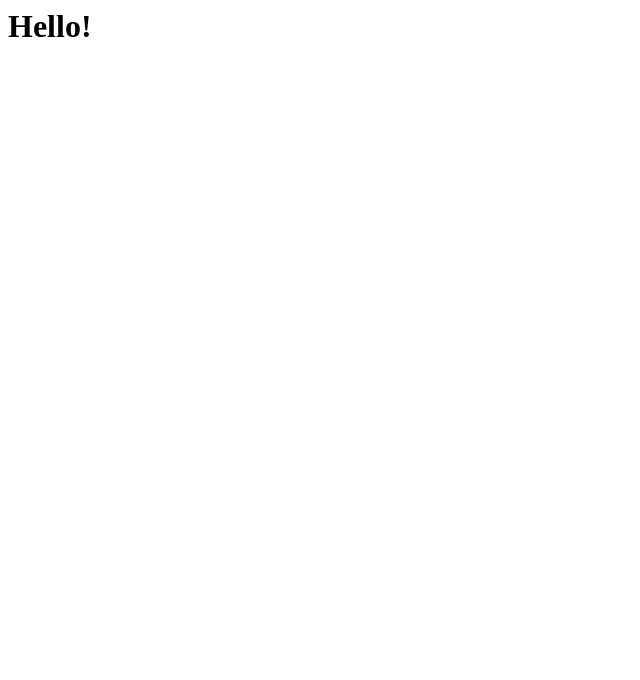
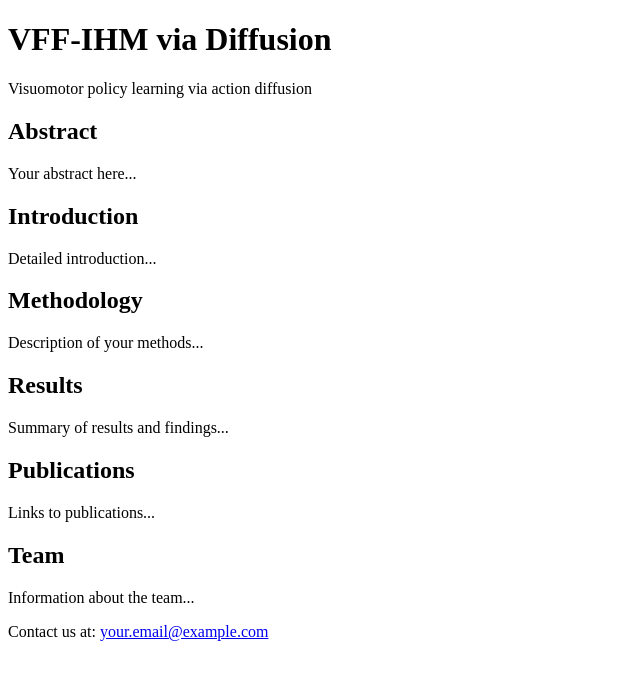
Before and after one commit to QiyangYan/VFF-IHM-via-Diffusion, a plain HTML site: page index.html in a window 1280 px wide. Shown: the whole page, without its empty margins (0-640 px from the left). Drawn offline with Linux system fonts and the light colour scheme.

Commit message:
Update index.html

```diff
--- a/index.html
+++ b/index.html
@@ -1 +1,42 @@
-<h1>Hello!</h1>
+<!DOCTYPE html>
+<html lang="en">
+<head>
+    <meta charset="UTF-8">
+    <meta name="viewport" content="width=device-width, initial-scale=1.0">
+    <title>VFF-IHM via Diffusion</title>
+    <link rel="stylesheet" href="styles.css">
+</head>
+<body>
+    <header>
+        <h1>VFF-IHM via Diffusion</h1>
+        <p>Visuomotor policy learning via action diffusion</p>
+    </header>
+    <section>
+        <h2>Abstract</h2>
+        <p>Your abstract here...</p>
+    </section>
+    <section>
+        <h2>Introduction</h2>
+        <p>Detailed introduction...</p>
+    </section>
+    <section>
+        <h2>Methodology</h2>
+        <p>Description of your methods...</p>
+    </section>
+    <section>
+        <h2>Results</h2>
+        <p>Summary of results and findings...</p>
+    </section>
+    <section>
+        <h2>Publications</h2>
+        <p>Links to publications...</p>
+    </section>
+    <section>
+        <h2>Team</h2>
+        <p>Information about the team...</p>
+    </section>
+    <footer>
+        <p>Contact us at: <a href="mailto:your.email@example.com">your.email@example.com</a></p>
+    </footer>
+</body>
+</html>
```
